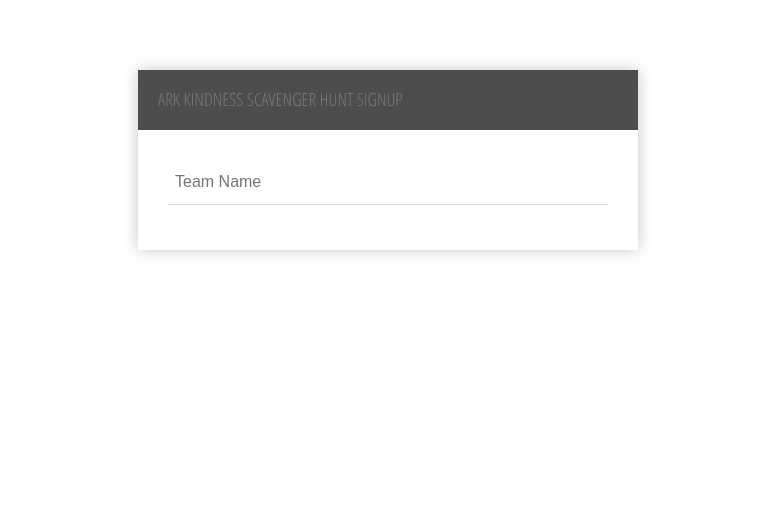
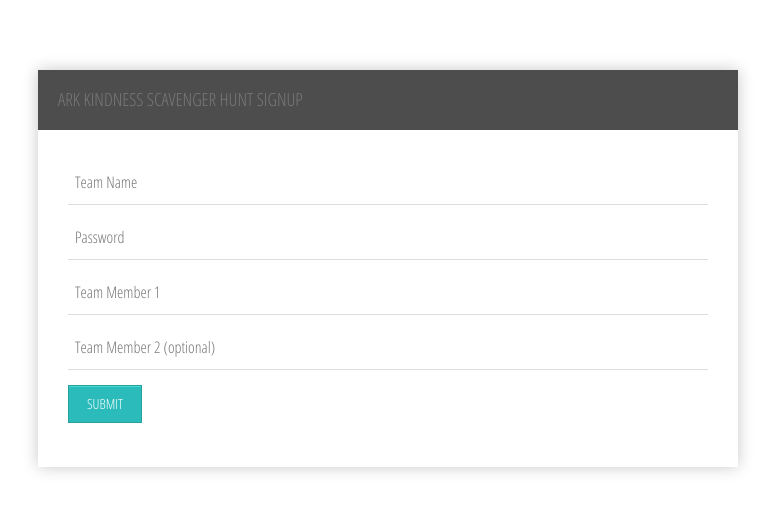
Before and after one commit to jonathanzhang99/GunnARK, a PHP site: page /signup.php in a window 1280 px wide. Shown: the part 52-564 px from the top of the page, without its empty margins (252-1027 px from the left). Run offline with PHP 8.4, Linux system fonts and the light colour scheme; some libraries are stand-ins or nearby versions.

Commit message:
full pages

```diff
--- /dev/null
+++ b/css/form-style.css
@@ -0,0 +1,75 @@
+
+/* Form CSS */
+.form-style{
+    font-family: 'Open Sans Condensed', arial, sans;
+    max-width: 80%;
+    width: 700px;
+    padding: 30px;
+    background: #FFFFFF;
+    margin: 50px auto;
+    box-shadow: 0px 0px 15px rgba(0, 0, 0, 0.22);
+    -moz-box-shadow: 0px 0px 15px rgba(0, 0, 0, 0.22);
+    -webkit-box-shadow:  0px 0px 15px rgba(0, 0, 0, 0.22);
+
+}
+.form-style h2{
+    background: #4D4D4D;
+    text-transform: uppercase;
+    font-family: 'Open Sans Condensed', sans-serif;
+    color: #797979;
+    font-size: 18px;
+    font-weight: 100;
+    padding: 20px;
+    margin: -30px -30px 30px -30px;
+}
+.form-style input[type="text"],
+.form-style input[type="date"],
+.form-style input[type="datetime"],
+.form-style input[type="email"],
+.form-style input[type="number"],
+.form-style input[type="search"],
+.form-style input[type="time"],
+.form-style input[type="url"],
+.form-style input[type="password"],
+.form-style textarea,
+.form-style select
+{
+    box-sizing: border-box;
+    -webkit-box-sizing: border-box;
+    -moz-box-sizing: border-box;
+    outline: none;
+    display: block;
+    width: 100%;
+    padding: 7px;
+    border: none;
+    border-bottom: 1px solid #ddd;
+    background: transparent;
+    margin-bottom: 10px;
+    font: 16px 'Open Sans Condensed', Helvetica, sans-serif;
+    height: 45px;
+}
+.form-style textarea{
+    resize:none;
+    overflow: hidden;
+}
+.form-style input[type="button"],
+.form-style input[type="submit"]{
+    -moz-box-shadow: inset 0px 1px 0px 0px #45D6D6;
+    -webkit-box-shadow: inset 0px 1px 0px 0px #45D6D6;
+    box-shadow: inset 0px 1px 0px 0px #45D6D6;
+    background-color: #2CBBBB;
+    border: 1px solid #27A0A0;
+    display: inline-block;
+    cursor: pointer;
+    color: #FFFFFF;
+    font-family: 'Open Sans Condensed', sans-serif;
+    font-size: 14px;
+    padding: 8px 18px;
+    text-decoration: none;
+    text-transform: uppercase;
+}
+.form-style input[type="button"]:hover,
+.form-style input[type="submit"]:hover {
+    background:linear-gradient(to bottom, #34CACA 5%, #30C9C9 100%);
+    background-color:#34CACA;
+}
--- a/css/style.css
+++ b/css/style.css
@@ -1,73 +1,9 @@
-/* Form CSS */
-.form-style{
-    font-family: 'Open Sans Condensed', arial, sans;
-    width: 500px;
-    padding: 30px;
-    background: #FFFFFF;
-    margin: 50px auto;
-    box-shadow: 0px 0px 15px rgba(0, 0, 0, 0.22);
-    -moz-box-shadow: 0px 0px 15px rgba(0, 0, 0, 0.22);
-    -webkit-box-shadow:  0px 0px 15px rgba(0, 0, 0, 0.22);
+/* signup.php */
+.info-member {
+	padding-left: 25px;
+	display: none;
+}
 
+.placeholder {
+	color: darkgrey;
 }
-.form-style h2{
-    background: #4D4D4D;
-    text-transform: uppercase;
-    font-family: 'Open Sans Condensed', sans-serif;
-    color: #797979;
-    font-size: 18px;
-    font-weight: 100;
-    padding: 20px;
-    margin: -30px -30px 30px -30px;
-}
-.form-style input[type="text"],
-.form-style input[type="date"],
-.form-style input[type="datetime"],
-.form-style input[type="email"],
-.form-style input[type="number"],
-.form-style input[type="search"],
-.form-style input[type="time"],
-.form-style input[type="url"],
-.form-style input[type="password"],
-.form-style textarea,
-.form-style select
-{
-    box-sizing: border-box;
-    -webkit-box-sizing: border-box;
-    -moz-box-sizing: border-box;
-    outline: none;
-    display: block;
-    width: 100%;
-    padding: 7px;
-    border: none;
-    border-bottom: 1px solid #ddd;
-    background: transparent;
-    margin-bottom: 10px;
-    font: 16px Arial, Helvetica, sans-serif;
-    height: 45px;
-}
-.form-style textarea{
-    resize:none;
-    overflow: hidden;
-}
-.form-style input[type="button"],
-.form-style input[type="submit"]{
-    -moz-box-shadow: inset 0px 1px 0px 0px #45D6D6;
-    -webkit-box-shadow: inset 0px 1px 0px 0px #45D6D6;
-    box-shadow: inset 0px 1px 0px 0px #45D6D6;
-    background-color: #2CBBBB;
-    border: 1px solid #27A0A0;
-    display: inline-block;
-    cursor: pointer;
-    color: #FFFFFF;
-    font-family: 'Open Sans Condensed', sans-serif;
-    font-size: 14px;
-    padding: 8px 18px;
-    text-decoration: none;
-    text-transform: uppercase;
-}
-.form-style input[type="button"]:hover,
-.form-style input[type="submit"]:hover {
-    background:linear-gradient(to bottom, #34CACA 5%, #30C9C9 100%);
-    background-color:#34CACA;
-}
--- /dev/null
+++ b/js/signup.js
@@ -0,0 +1,59 @@
+$(function() {
+
+	$("#member-1").keyup(function(){
+
+		if ( $("#member-1").val() !== "" ){
+			if ( $(".info-member:first").is(":hidden") ){
+				$(".info-member:first").slideDown("slow");
+			}
+		}
+	});
+	$("#member-2").keyup(function(){
+		if ( $("#member-2").val() !== "" ){
+			if ( $(".info-member").eq(1).is(":hidden") ){
+				$(".info-member").eq(1).slideDown("slow");
+			}
+		}
+	});
+	$("#member-1").change(function(){
+		console.log("inside change");
+		if ( $("#member-1").val() === "" ){
+			console.log("empty");
+			if ( !($(".info-member").eq(0).is(":hidden")) ){
+				$(".info-member").eq(0).slideUp();
+			}
+		}
+	});
+
+	$("select").change(function(){
+		$(this).removeClass("placeholder");
+	});
+	$("#scavenger_submit").click(function(){
+		send_signup_data();
+	});
+
+
+});
+function aggregate_data(){
+	jsonForm = {};
+	$("input").each(function(){
+		jsonForm[$(this).attr("id")] = this.value;
+	});
+	$("select").each(function(){
+		jsonForm[$(this).attr("id")] = $(this).val();
+	});
+	console.log(jsonForm);
+	return jsonForm;
+}
+
+function send_signup_data(){
+	$.ajax({
+		type: "POST",
+		data: aggregate_data(),
+		url: "server/create_user.php",
+		dataType: "text",
+		done: function(response) {
+			console.log(response);
+		}
+	});
+}
--- a/layout.php
+++ b/layout.php
@@ -1,7 +1,6 @@
-<?php
-require_once("ti.php");
-?>
+<?php require_once("ti.php");?>
 <html>
+<head>
 		<title>GunnARK | Scavenger Hunt</title>
 		<meta http-equiv="content-type" content="text/html; charset=UTF-8">
 		<meta name="viewport" content="width=device-width, initial-scale=1, user-scalable=yes">
@@ -22,7 +21,8 @@ require_once("ti.php");
 		<link href="//maxcdn.bootstrapcdn.com/bootstrap/3.3.1/css/bootstrap.min.css" rel="stylesheet">
 		<link href="//maxcdn.bootstrapcdn.com/font-awesome/4.2.0/css/font-awesome.min.css" rel="stylesheet">
 		<link href="css/style.css" rel="stylesheet">
-<head>
+		<link href="css/form-style.css" rel="stylesheet">
+
 </head>
 <body>
 	<div id="wrapper">
@@ -49,6 +49,14 @@ require_once("ti.php");
 		</div>
 	<?php startblock("body"); ?>
 	<?php endblock(); ?>
+
 	</div>
+
+
+<script src="https://cdnjs.cloudflare.com/ajax/libs/jquery/2.1.3/jquery.min.js" type="text/javascript"></script>
+<script src="https://maxcdn.bootstrapcdn.com/bootstrap/3.2.0/js/bootstrap.min.js"></script>
+
+<?php startblock("javascript"); ?>
+<?php endblock(); ?>
 </body>
 </html>
--- a/db_connect.php
+++ b/server/db_connect.php
@@ -4,5 +4,6 @@
 		$db = $mongo->ark;
 		$accounts = $ark->accounts;
 	}
+	echo $accounts;
 
 ?>
--- a/signup.php
+++ b/signup.php
@@ -1,15 +1,60 @@
 <?php include "layout.php" ?>
 
-<?php startblock("body"); ?>
+<?php startblock("body") ?>
 	<div class="container-fluid">
 		<div class="form-style">
 			<h2>ARK Kindness Scavenger Hunt Signup</h2>
 			<form role="form">
 				<div class="form-group">
+
 					<input type="text" id="team-name" placeholder="Team Name">
+					<input type="password" id="team-password" placeholder="Password">
+					<input type="text" id="member-1" placeholder="Team Member 1">
+					<div class="info-member">
+						<input type="email" id="email-member-1" placeholder="Email">
+						<select id="grade-member-1" class="placeholder">
+							<option value=""  disabled selected style="display:none;">Select Your Grade</options>
+							<option value="Freshman">Freshman</option>
+							<option value="Sophomore">Sophomore</option>
+							<option value="Junior">Junior</option>
+							<option value="Senior">Senior</option>
+						</select>
+						<select id="shirt-member-1" class="placeholder">
+							<option value=""  disabled selected style="display:none;">Select Your Shirt Size</options>
+							<option value="Freshman">Small</option>
+							<option value="Sophomore">Medium</option>
+							<option value="Junior">Large</option>
+							<option value="Senior">X-Large</option>
+						</select>
+
+					</div>
+					<input type="text" id="member-2" placeholder="Team Member 2 (optional)">
+					<div class="info-member">
+						<input type="email" id="email-member-2" placeholder="Email">
+						<select id="grade-member-2" class="placeholder">
+							<option value=""  disabled selected style="display:none;">Select Your Grade</options>
+							<option value="Freshman">Freshman</option>
+							<option value="Sophomore">Sophomore</option>
+							<option value="Junior">Junior</option>
+							<option value="Senior">Senior</option>
+						</select>
+						<select id="shirt-member-2" class="placeholder" >
+							<option value=""  disabled selected style="display:none;">Select Your Shirt Size</options>
+							<option value="Small">Small</option>
+							<option value="Medium">Medium</option>
+							<option value="Large">Large</option>
+							<option value="X-Large">X-Large</option>
+						</select>
+					</div>
 				</div>
+				<input type="submit" id="scavenger_submit">
+
 			</form>
 		</div>
 	</div>
 
-<?php endblock(); ?>
+<?php endblock() ?>
+
+<?php startblock("javascript") ?>
+	<script src="js/signup.js" type="text/javascript"></script>
+<?php endblock() ?>
```
Also changed, not shown: server/create_user.php (added, +52 -0 lines), style.css (added, +73 -0 lines).
